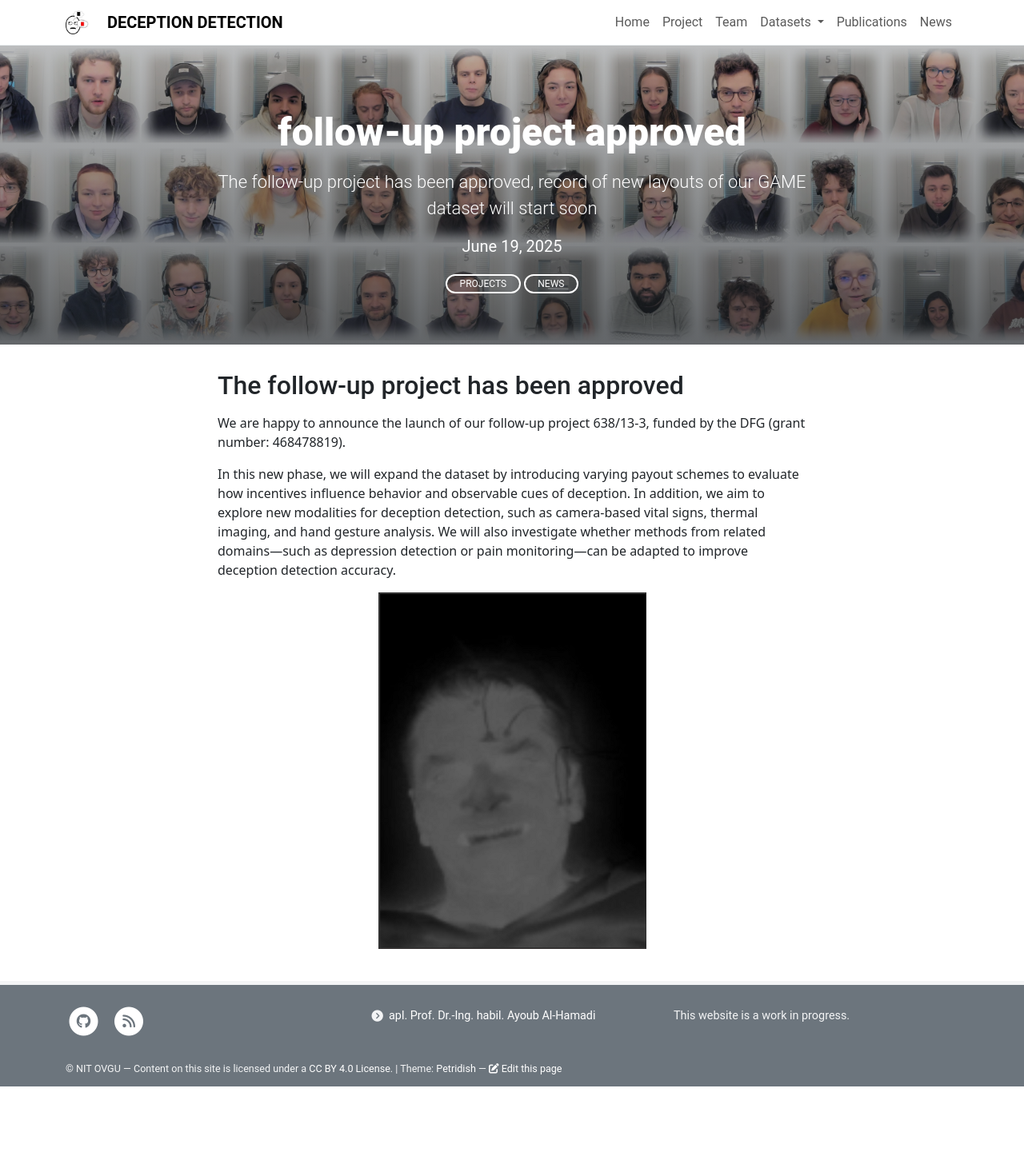
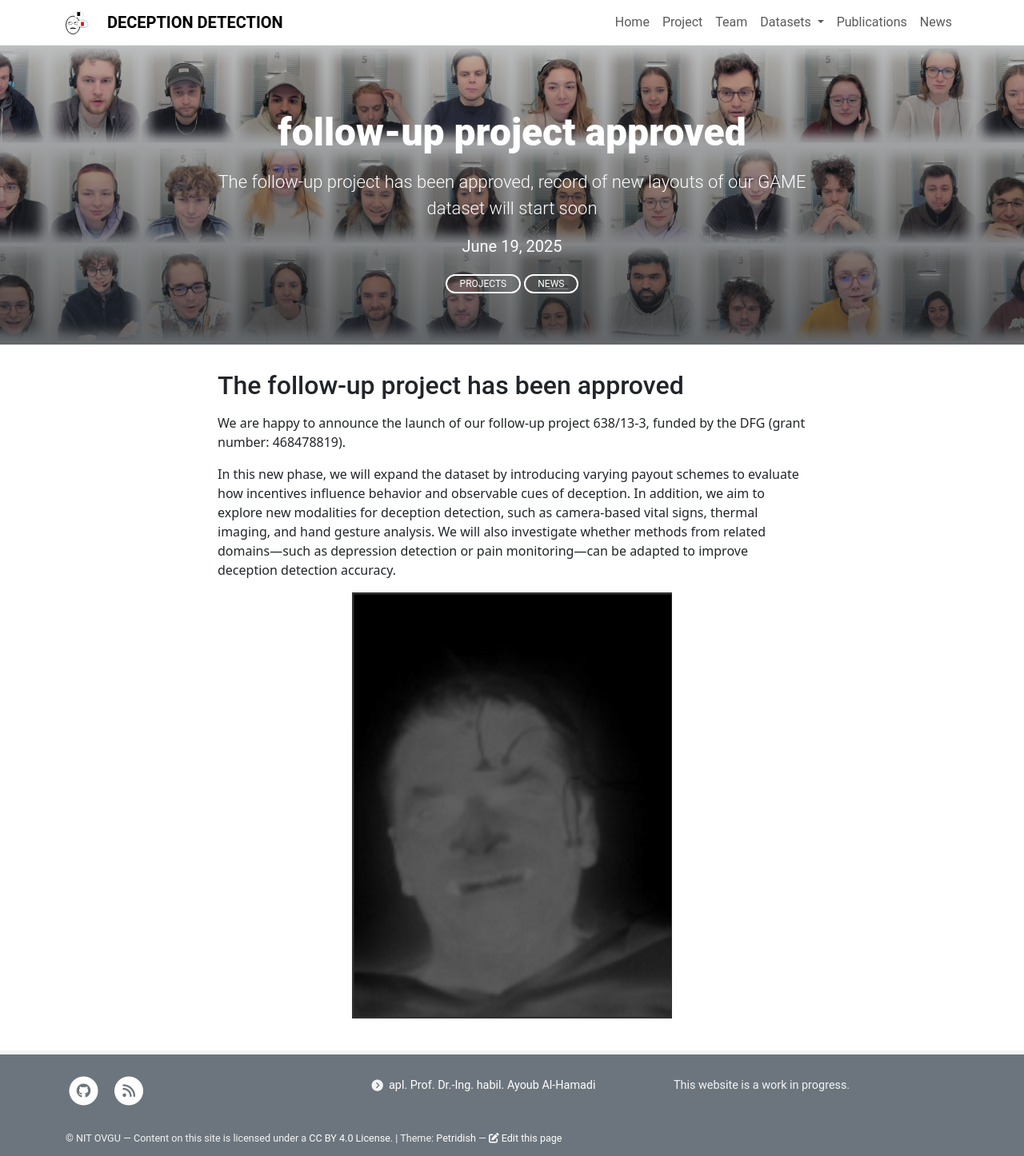
Before and after one commit to ovgu-nit/deception, a Jekyll site: the page built from _posts/2025-06-19-NewProject.md, in a window 1280 px wide. Shown: the whole page at 80% size. Built offline with Jekyll 4.4.1, drawn with Linux system fonts in a browser that asks for light colours; before the commit the page ends 1359 px from its top, so only the background shows below that.

```diff
--- a/_config.yml
+++ b/_config.yml
@@ -27,7 +27,7 @@ colors:
   footer: "#6c757d"                     # Background color for footer: use color that contrasts well with white
 font_serif: False                        # Font type for page content: serif (default) or slightly smaller sans-serif
 rounded_corners: true                   # Enable (default) rounded corners on boxes and buttons
-logo: /assets/theme/images/deception_icon.png # Logo in navbar, will be displayed with 30px height
+logo: /assets/theme/images/deception_icon.svg # Logo in navbar, will be displayed with 30px height
 
 # BUILD SETTINGS
 markdown: kramdown
--- a/_posts/2025-06-19-NewProject.md
+++ b/_posts/2025-06-19-NewProject.md
@@ -17,4 +17,8 @@ In this new phase, we will expand the dataset by introducing varying payout sche
 In addition, we aim to explore new modalities for deception detection, such as camera-based vital signs, thermal imaging, and hand gesture analysis.
 We will also investigate whether methods from related domains—such as depression detection or pain monitoring—can be adapted to improve deception detection accuracy.
 
-![image](/deception/assets/theme/images/X_ITE_thermal.png)
+<!-- ![image](/deception/assets/theme/images/X_ITE_thermal.png)    -->
+
+<p align="center">
+  <img src="/deception/assets/theme/images/X_ITE_thermal.png" alt="Thermal image" style="width:400px;">
+</p>
```
Also changed, not shown: assets/theme/images/deception_icon.svg (added).
